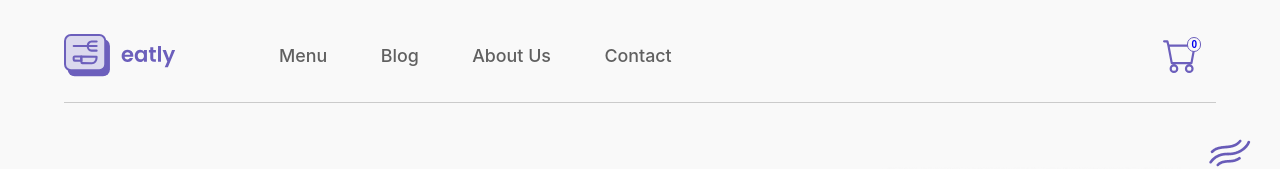
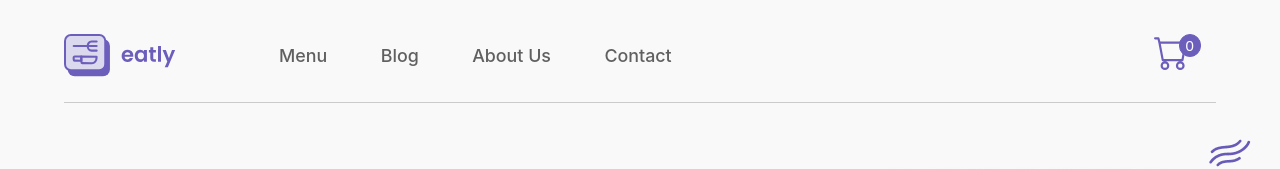
Before and after one commit to olymuzyka-intensive/eatly-react, a React (Vite) app: page / in a window 1280 px wide. Shown: the top 169 px of the page. Built offline with nearby package versions, Linux system fonts and the light colour scheme; data requests are answered from the project's data file.

Commit message:
return work page popup

```diff
--- a/db.json
+++ b/db.json
@@ -19,7 +19,7 @@
 	    "sortcategory": "",
       "title": "Swe Dish",
       "timing": "34 min",
-      "star": "4.9",
+      "star": "5.0",
       "price": "19.99"
     },
     {
@@ -41,7 +41,7 @@
 	    "sortcategory": "",
       "title": "Chicken Hell",
       "timing": "24 min",
-      "star": "4.8",
+      "star": "5.0",
       "price": "12.99"
     },
     {
@@ -338,7 +338,7 @@
 	    "sortcategory": "",
       "title": "Veggie",
       "timing": "34 min",
-      "star": "4.9",
+      "star": "5.0",
       "price": "19.99"
     },
     {
@@ -393,7 +393,7 @@
 	    "sortcategory": "",
       "title": "Donuterg",
       "timing": "4 min",
-      "star": "4.9",
+      "star": "5.0",
       "price": "4.99"
     },
     {
@@ -448,7 +448,7 @@
 	    "sortcategory": "",
       "title": "Neapolitan",
       "timing": "13 min",
-      "star": "4.9",
+      "star": "5.0",
       "price": "3.99"
     },
     {
--- a/src/css/style.css
+++ b/src/css/style.css
@@ -80,11 +80,12 @@ h2 span {
 .header__button_count {
   position: relative;
   left: -15px;
-  font-size: 10px;
-  font-weight: 600;
-  height: 15px;
-  padding: 0px 3px;
-  background: #F9F9F9;
+  font-size: 15px;
+  font-weight: 500;
+  height: 22.5px;
+  width: 22.5px;
+  background: #6C5FBC;
+  color: white;
   border: 1px solid #6C5FBC;
   border-radius: 25px;
   display: flex;
--- a/src/layouts/DishesFilter.jsx
+++ b/src/layouts/DishesFilter.jsx
@@ -12,7 +12,7 @@ function DishesFilter() {
     const data = useContext(MainContext);
 
     const dataTmp = data.filter(function(item) {
-        if (item.subcategory == "main") {
+        if (item.category == "main") {
             return true
         }
     })
--- a/src/layouts/DishesTop.jsx
+++ b/src/layouts/DishesTop.jsx
@@ -12,7 +12,7 @@ function DishesTop() {
     const data = useContext(MainContext);
 
     const dataTop = data.filter(function(item) {
-        if (item.star >= 4.9) {
+        if (item.star > 4.9) {
             return true
         }
     })
--- a/src/layouts/Header.jsx
+++ b/src/layouts/Header.jsx
@@ -1,6 +1,7 @@
 import { useState } from "react"
 import { Link } from "react-router-dom"
 import CartWidget from "../layouts/CartWidget"
+// import LikeWidget from "../layouts/LikeWidget"
 
 function Header() {
     const [isOpen, setIsOpen] = useState(true)
@@ -32,6 +33,7 @@ function Header() {
                     </nav>
 
                     <div className="header__button">
+                        {/* <LikeWidget /> */}
                         <Link to="/cart" className="btn btn--shop">
                             <svg xmlns="http://www.w3.org/2000/svg" width="34" height="30" fill="currentColor" viewBox="0 0 16 16">
                                 <path d="M0 1.5A.5.5 0 0 1 .5 1H2a.5.5 0 0 1 .485.379L2.89 3H14.5a.5.5 0 0 1 .491.592l-1.5 8A.5.5 0 0 1 13 12H4a.5.5 0 0 1-.491-.408L2.01 3.607 1.61 2H.5a.5.5 0 0 1-.5-.5M3.102 4l1.313 7h8.17l1.313-7zM5 12a2 2 0 1 0 0 4 2 2 0 0 0 0-4m7 0a2 2 0 1 0 0 4 2 2 0 0 0 0-4m-7 1a1 1 0 1 1 0 2 1 1 0 0 1 0-2m7 0a1 1 0 1 1 0 2 1 1 0 0 1 0-2"/>
--- a/src/pages/Popup.jsx
+++ b/src/pages/Popup.jsx
@@ -1,7 +1,7 @@
 import { Link } from "react-router-dom"
 
-// import HeaderPopup from "../laouts/HeaderPopup"
-// import FooterPopup from "../laouts/FooterPopup"
+import HeaderPopup from "../layouts/HeaderPopup"
+import FooterPopup from "../layouts/FooterPopup"
 
 function Popup() {
     return (
--- a/src/scss/components/_header.scss
+++ b/src/scss/components/_header.scss
@@ -33,11 +33,13 @@
         &_count {
             position: relative;
             left: -15px;
-            font-size: 10px;
-            font-weight: 600;
-            height: 15px;
-            padding: 0px 3px;
-            background: $bgwhite;
+            font-size: 15px;
+            font-weight: 500;
+            height: 22.5px;
+            width: 22.5px;
+            // padding: 0px 3px;
+            background: $purple;
+            color: white;
             border: 1px solid $purple;
             border-radius: 25px;
             display: flex;
```
Also changed, not shown: src/layouts/LikeWidget.jsx (added, +34 -0 lines), 1 other file (tests, documents, lock files or other folders).
